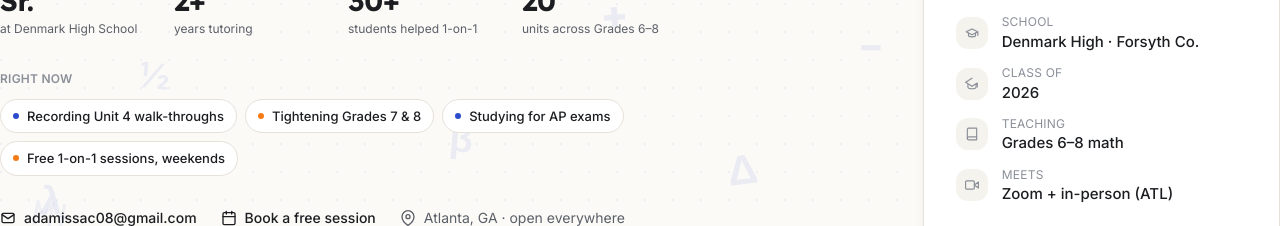
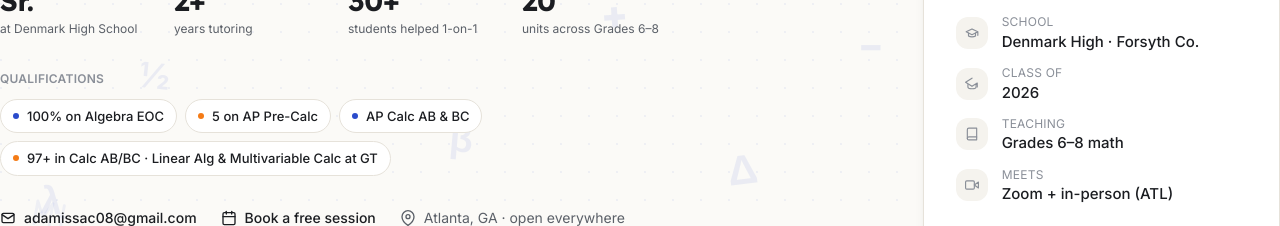
Before and after one commit to adamissac/adamsalphabet, a Next.js app: page /about in a window 1280 px wide. Shown: the part 461-687 px from the top of the page. Built offline with nearby package versions, Linux system fonts and the light colour scheme; no server answers.

Commit message:
Replace About page Right now section with math qualifications
Show Algebra EOC, AP Pre-Calc, AP Calc AB/BC, and Georgia Tech dual-enrollment scores as qualification chips on the About hero.

```diff
--- a/src/app/about/page.tsx
+++ b/src/app/about/page.tsx
@@ -50,16 +50,18 @@ export default function AboutPage() {
                 <Stat num="20" label="units across Grades 6–8" />
               </dl>
 
-              {/* Currently — small list of in-flight work, tag style */}
+              {/* Math qualifications — tag style */}
               <div className="mt-8">
                 <p className="caption font-semibold tracking-[0.14em] uppercase text-[var(--color-ink-soft)]">
-                  Right now
+                  Qualifications
                 </p>
                 <ul className="mt-3 flex flex-wrap gap-2">
-                  <ActivityChip dot="brand">Recording Unit 4 walk-throughs</ActivityChip>
-                  <ActivityChip dot="accent">Tightening Grades 7 &amp; 8</ActivityChip>
-                  <ActivityChip dot="brand">Studying for AP exams</ActivityChip>
-                  <ActivityChip dot="accent">Free 1-on-1 sessions, weekends</ActivityChip>
+                  <ActivityChip dot="brand">100% on Algebra EOC</ActivityChip>
+                  <ActivityChip dot="accent">5 on AP Pre-Calc</ActivityChip>
+                  <ActivityChip dot="brand">AP Calc AB &amp; BC</ActivityChip>
+                  <ActivityChip dot="accent">
+                    97+ in Calc AB/BC · Linear Alg &amp; Multivariable Calc at GT
+                  </ActivityChip>
                 </ul>
               </div>
 
```
